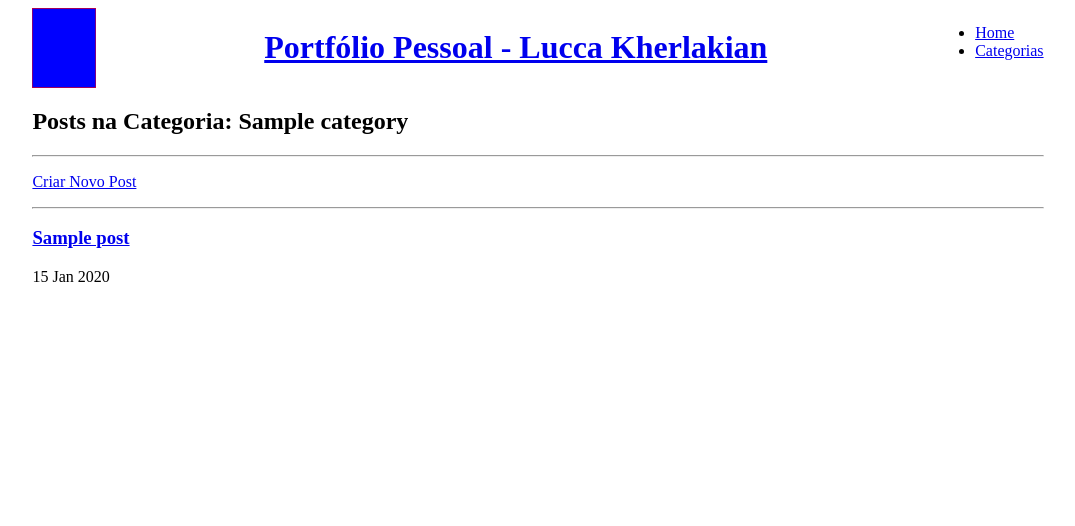
After one commit to luccakherlakian/EP2_SI, a Django app: page /category/1/ in a window 1280 px wide. The commit adds this page. Shown: the top 526 px of the page, without its empty margins (102-1177 px from the left). Run offline with Django 5.2, Linux system fonts and the light colour scheme; tables that the repository leaves empty hold one stand-in row (values such as "Sample post").

Commit message:
Parte 3: Implementa sistema de categorias

```diff
--- a/blog/admin.py
+++ b/blog/admin.py
@@ -1,5 +1,6 @@
 from django.contrib import admin
-from .models import Post, Comment
+from .models import Post, Comment, Category
 
 admin.site.register(Post)
 admin.site.register(Comment)
+admin.site.register(Category)
--- a/blog/models.py
+++ b/blog/models.py
@@ -2,43 +2,33 @@ from django.db import models
 from django.utils import timezone
 from django.contrib.auth.models import User
 
-class Post(models.Model):
+class Category(models.Model):
+    nome = models.CharField(max_length=100)
+    descricao = models.TextField(blank=True, null=True)
 
-    titulo = models.CharField(max_length=200)
-
-    conteudo = models.TextField()
-
-    data_postagem = models.DateTimeField(default=timezone.now)
+    class Meta:
+        verbose_name_plural = "Categories"
 
     def __str__(self):
-        return self.titulo
+        return self.nome
 
+class Post(models.Model):
     titulo = models.CharField(max_length=200)
     conteudo = models.TextField()
     data_postagem = models.DateTimeField(default=timezone.now)
+
+    categorias = models.ManyToManyField(Category)
 
     def __str__(self):
         return self.titulo
 
 class Comment(models.Model):
-    # Relação com o Post (um Post tem muitos comentários)
     post = models.ForeignKey(Post, on_delete=models.CASCADE, related_name='comments')
-
-    # Requisito: autor referencia o modelo User
     autor = models.ForeignKey(User, on_delete=models.CASCADE)
-
-    # Requisito: texto do comentário
     texto = models.TextField()
-
-    # Requisito: data de postagem [cite: 131]
     data_postagem = models.DateTimeField(default=timezone.now)
 
-    def __str__(self):
-        # Mostra os primeiros 50 caracteres do comentário e o nome do autor
-        return f'"{self.texto[:50]}..." por {self.autor.username}'
-
     class Meta:
-        # Requisito: ordenar pelo mais recente primeiro
         ordering = ['-data_postagem']
 
     def __str__(self):
--- a/blog/urls.py
+++ b/blog/urls.py
@@ -1,21 +1,22 @@
 from django.urls import path
-# Importamos as nossas novas classes de View
 from .views import (
     PostListView,
     PostDetailView,
     PostCreateView,
     PostUpdateView,
     PostDeleteView,
-    add_comment_to_post
+    add_comment_to_post,
+    CategoryListView,
+    CategoryDetailView
 )
 
 urlpatterns = [
-    # Para usar uma Classe como view, adicionamos .as_view()
     path('', PostListView.as_view(), name='post_list'),
     path('post/<int:pk>/', PostDetailView.as_view(), name='post_detail'),
     path('post/new/', PostCreateView.as_view(), name='post_create'),
     path('post/<int:pk>/edit/', PostUpdateView.as_view(), name='post_update'),
     path('post/<int:pk>/delete/', PostDeleteView.as_view(), name='post_delete'),
-    path('post/<int:pk>/delete/', PostDeleteView.as_view(), name='post_delete'),
+    path('categories/', CategoryListView.as_view(), name='category_list'),
+    path('category/<int:pk>/', CategoryDetailView.as_view(), name='category_detail'),
     path('post/<int:pk>/comment/', add_comment_to_post, name='add_comment_to_post'),
 ]
--- a/blog/views.py
+++ b/blog/views.py
@@ -1,4 +1,4 @@
-from django.urls import reverse_lazy
+from django.urls import reverse_lazy, reverse
 from django.views.generic import (
     ListView,
     DetailView,
@@ -6,7 +6,7 @@ from django.views.generic import (
     UpdateView,
     DeleteView
 )
-from .models import Post, Comment
+from .models import Post, Comment, Category
 from .forms import PostForm, CommentForm
 from django.shortcuts import render, get_object_or_404, redirect
 from django.contrib.auth.decorators import login_required
@@ -66,3 +66,13 @@ def add_comment_to_post(request, pk):
         form = CommentForm()
 
     return render(request, 'add_comment_to_post.html', {'form': form})
+
+class CategoryListView(ListView):
+    model = Category
+    template_name = 'category_list.html'
+    context_object_name = 'categories'
+
+class CategoryDetailView(DetailView):
+    model = Category
+    template_name = 'category_detail.html'
+    context_object_name = 'category'
--- a/templates/base.html
+++ b/templates/base.html
@@ -4,9 +4,9 @@
     <meta charset="UTF-8">
     <meta name="viewport" content="width=device-width, initial-scale=1.0">
     <title>Portfólio Django</title>
-
     <link rel="stylesheet" href="{% static 'css/style.css' %}">
 </head>
+
 <body>
 
     <header>
@@ -17,7 +17,8 @@
         <nav>
             <ul>
                 <li><a href="{% url 'post_list' %}">Home</a></li>
-                </ul>
+                <li><a href="{% url 'category_list' %}">Categorias</a></li>
+            </ul>
         </nav>
     </header>
 
--- /dev/null
+++ b/templates/category_detail.html
@@ -0,0 +1,19 @@
+{% extends 'base.html' %}
+
+{% block content %}
+    <h2>Posts na Categoria: {{ category.nome }}</h2>
+    <hr>
+
+    <p><a href="{% url 'post_create' %}">Criar Novo Post</a></p>
+    <hr>
+
+    {% for post in category.post_set.all %}
+        <article>
+            <h3><a href="{% url 'post_detail' post.pk %}">{{ post.titulo }}</a></h3>
+            <p>{{ post.data_postagem|date:"d M Y" }}</p>
+        </article>
+    {% empty %}
+        <p>Ainda não há posts nesta categoria.</p>
+    {% endfor %}
+
+{% endblock %}
```
Also changed, not shown: templates/category_list.html (added, +21 -0 lines), templates/post_detail.html (+19 -3 lines), blog/migrations/0003_category_alter_comment_options_post_categorias.py (added).
